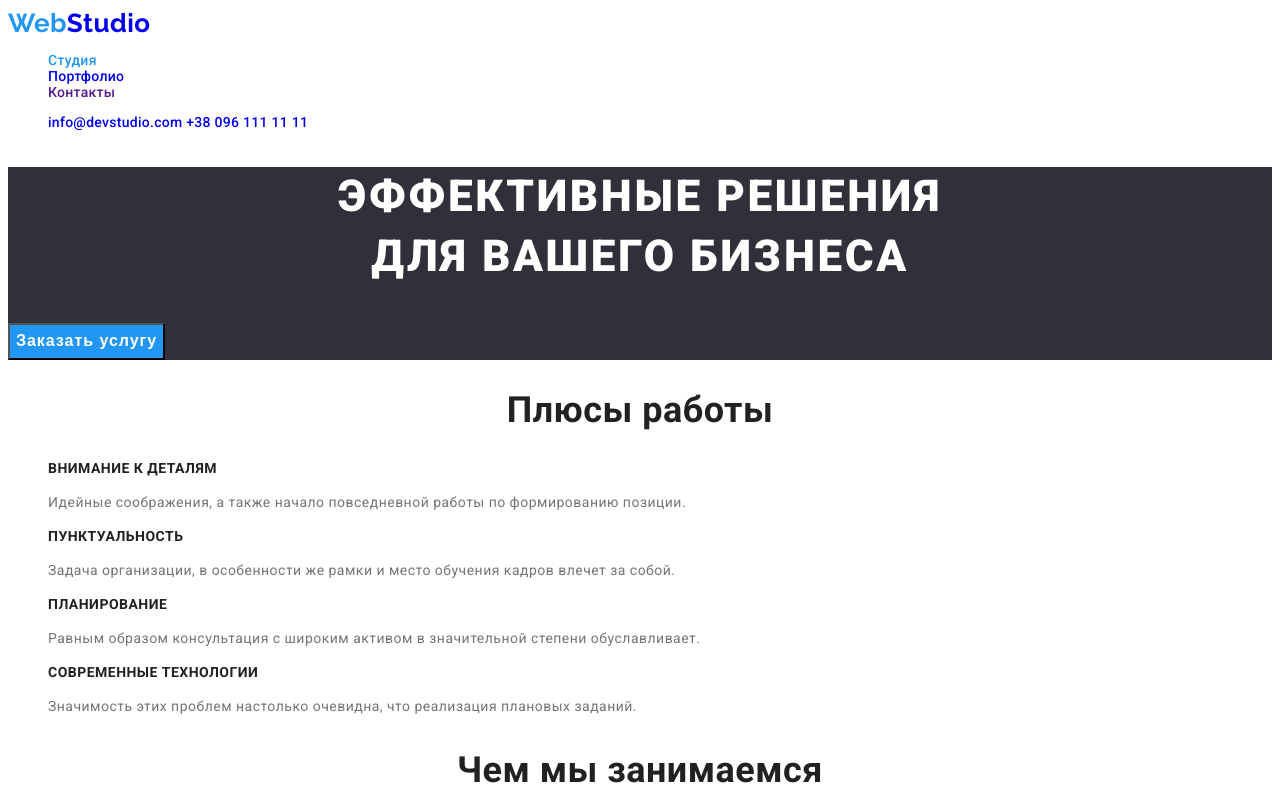
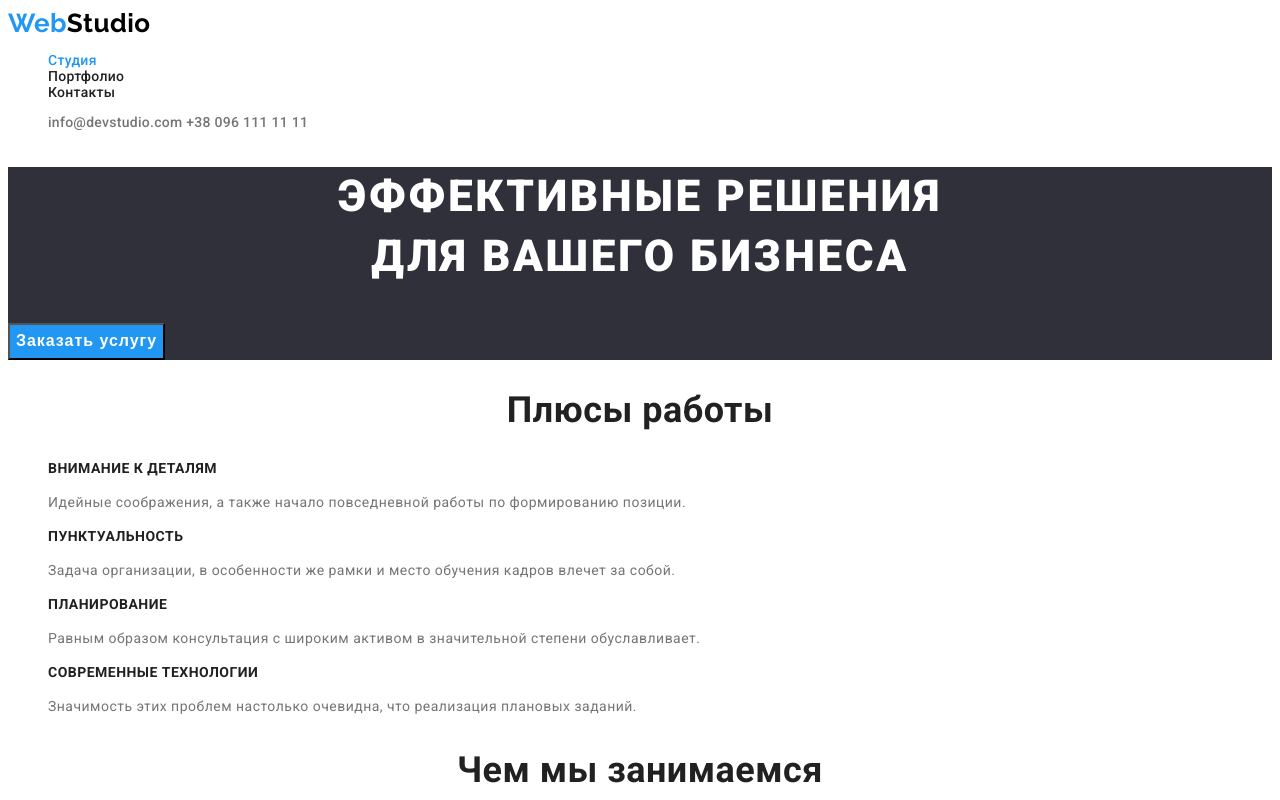
Before and after one commit to Psychedell/goit-markup-hw-02, a plain HTML site: page index.html in a window 1280 px wide. Shown: the top 800 px of the page. Drawn offline with Linux system fonts and the light colour scheme.

Commit message:
header color changes

```diff
--- a/css/styles.css
+++ b/css/styles.css
@@ -7,6 +7,7 @@
     --button-bg-color: #F5F4FA;
     --focus-button-bg-color: #2196F3;
     --focus-button-bg-color-order: #188CE8;
+    --black-logo-color: #000;
 }
 
 .body {
@@ -17,6 +18,14 @@
     font-weight: 400;
 }
 
+.site-nav-link {
+    color: var(--titile-text-color);
+}
+
+.auth-nav-link {
+    color: var(--primary-text-color);
+}
+
 .link,
 .list {
     list-style: none;
@@ -24,6 +33,7 @@
 
 /* site nav */
 .logo {
+    color: var(--black-logo-color);
     font-family: Raleway, sans-serif;
     font-weight: 700;
     font-size: 26px;
```
